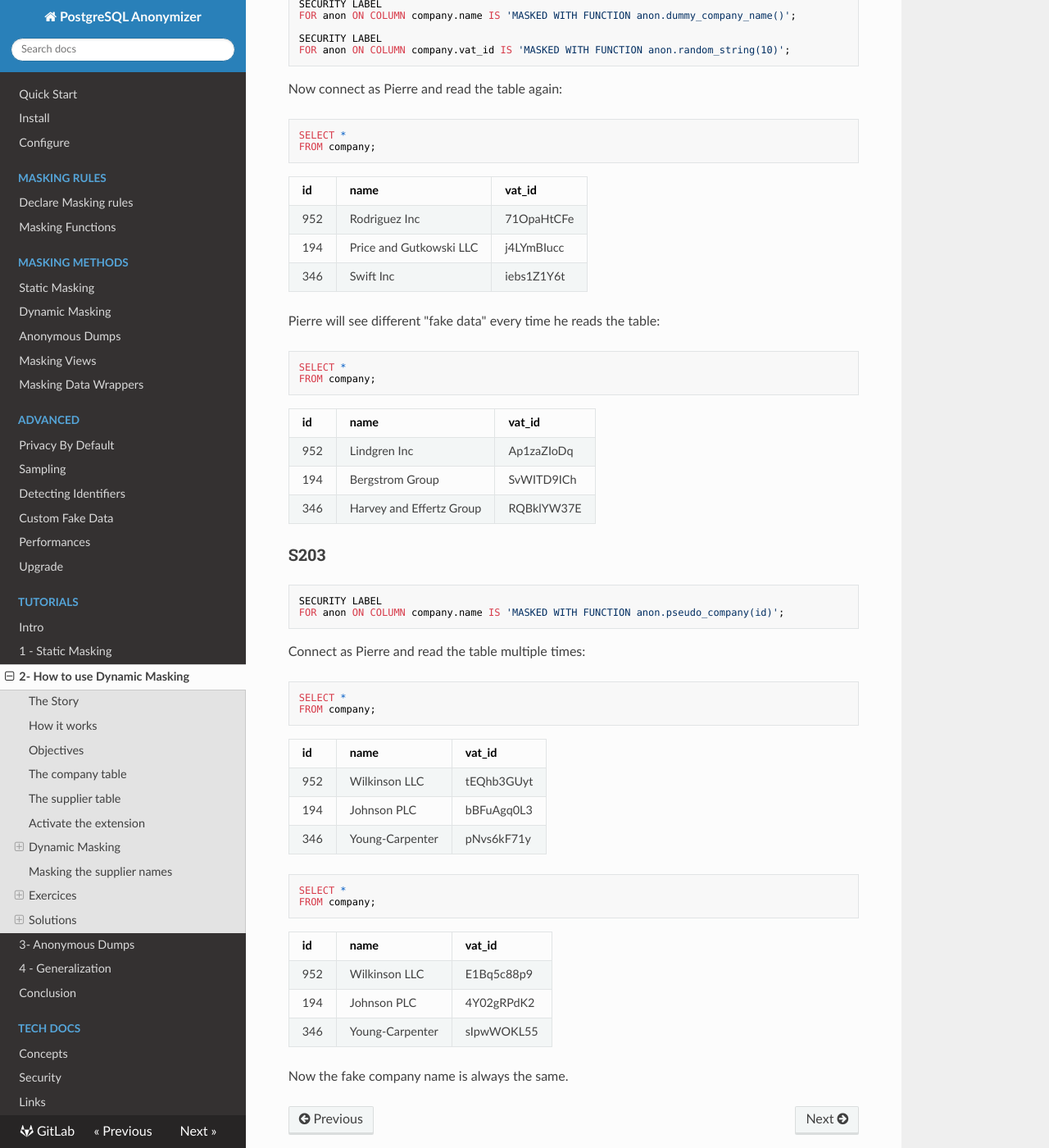
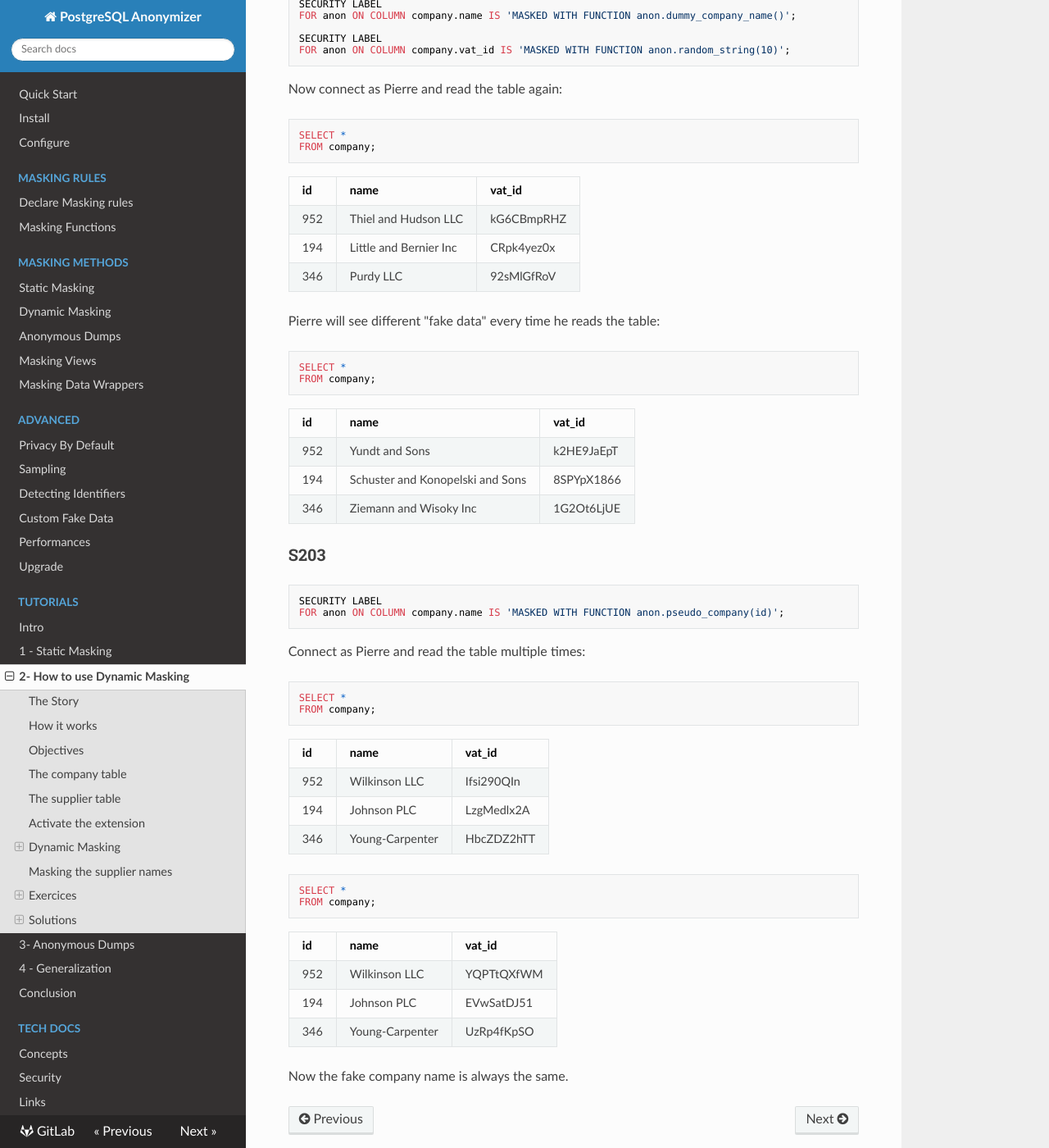
Before and after one commit to neondatabase/postgresql_anonymizer, an MkDocs documentation site: the page built from docs/tutorials/2-dynamic_masking.md, in a window 1280 px wide and 1400 px high, scrolled down 4943 px. Shown: the whole window at 82% size. Built offline with MkDocs 1.6.1, drawn with Linux system fonts in a browser that asks for light colours; nearby versions of some CDN libraries.

````diff
--- a/docs/tutorials/2-dynamic_masking.md
+++ b/docs/tutorials/2-dynamic_masking.md
@@ -238,11 +238,11 @@
 FROM company;
 ```
 
-| id  | name                    | vat_id     |
-|-----|-------------------------|------------|
-| 952 | Rodriguez Inc           | 71OpaHtCFe |
-| 194 | Price and Gutkowski LLC | j4LYmBIucc |
-| 346 | Swift Inc               | iebs1Z1Y6t |
+| id  | name                   | vat_id     |
+|-----|------------------------|------------|
+| 952 | Thiel and Hudson LLC   | kG6CBmpRHZ |
+| 194 | Little and Bernier Inc | CRpk4yez0x |
+| 346 | Purdy LLC              | 92sMlGfRoV |
 
 Pierre will see different "fake data" every time he reads the table:
 
@@ -251,11 +251,11 @@
 FROM company;
 ```
 
-| id  | name                     | vat_id     |
-|-----|--------------------------|------------|
-| 952 | Lindgren Inc             | Ap1zaZIoDq |
-| 194 | Bergstrom Group          | SvWITD9ICh |
-| 346 | Harvey and Effertz Group | RQBklYW37E |
+| id  | name                             | vat_id     |
+|-----|----------------------------------|------------|
+| 952 | Yundt and Sons                   | k2HE9JaEpT |
+| 194 | Schuster and Konopelski and Sons | 8SPYpX1866 |
+| 346 | Ziemann and Wisoky Inc           | 1G2Ot6LjUE |
 
 ### S203
 
@@ -273,9 +273,9 @@
 
 | id  | name            | vat_id     |
 |-----|-----------------|------------|
-| 952 | Wilkinson LLC   | tEQhb3GUyt |
-| 194 | Johnson PLC     | bBFuAgq0L3 |
-| 346 | Young-Carpenter | pNvs6kF71y |
+| 952 | Wilkinson LLC   | Ifsi290QIn |
+| 194 | Johnson PLC     | LzgMedlx2A |
+| 346 | Young-Carpenter | HbcZDZ2hTT |
 
 ``` sql
 SELECT *
@@ -284,8 +284,8 @@
 
 | id  | name            | vat_id     |
 |-----|-----------------|------------|
-| 952 | Wilkinson LLC   | E1Bq5c88p9 |
-| 194 | Johnson PLC     | 4Y02gRPdK2 |
-| 346 | Young-Carpenter | sIpwWOKL55 |
+| 952 | Wilkinson LLC   | YQPTtQXfWM |
+| 194 | Johnson PLC     | EVwSatDJ51 |
+| 346 | Young-Carpenter | UzRp4fKpSO |
 
 Now the fake company name is always the same.
````
Also changed, not shown: docs/runbooks/3-anonymous_dumps.md (+12 -9 lines), docs/tutorials/1-static_masking.md (+5 -5 lines), docs/tutorials/3-anonymous_dumps.md (+17 -15 lines).
